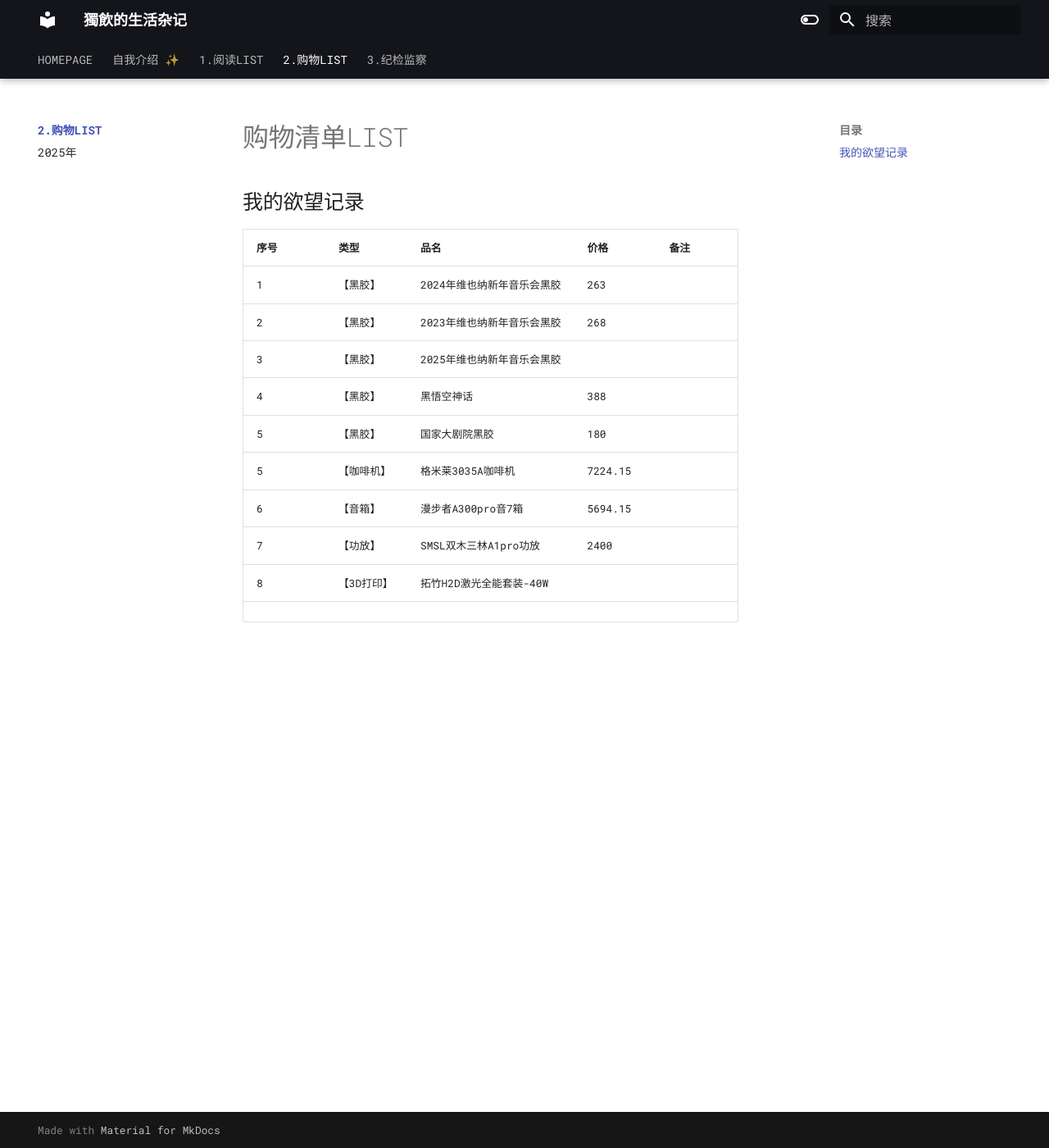
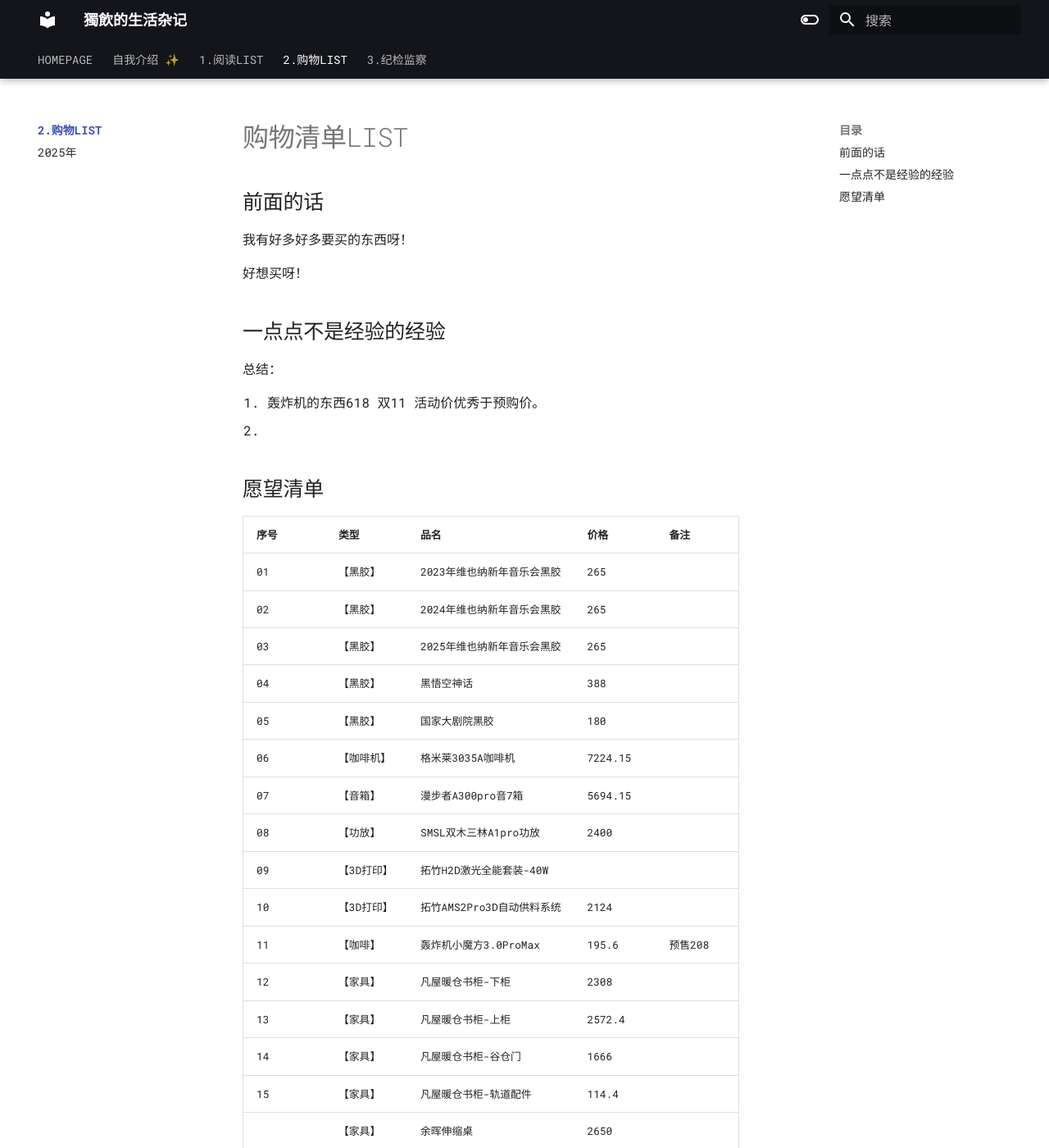
Before and after one commit to one-nerd/one-nerd.github.io, an MkDocs documentation site: the page built from docs/2.购物LIST/index.md, in a window 1280 px wide and 1400 px high. Shown: the whole window at 82% size. Built offline with MkDocs 1.6.1 and Material for MkDocs 9.7.7, drawn with Linux system fonts in a browser that asks for light colours.

Commit message:
Update index.md

```diff
--- a/docs/2.购物LIST/index.md
+++ b/docs/2.购物LIST/index.md
@@ -1,16 +1,39 @@
 # 购物清单LIST
 
-## 我的欲望记录
+## 前面的话
+
+我有好多好多要买的东西呀！
+
+好想买呀！
+
+
+
+## 一点点不是经验的经验
+
+总结：
+
+1. 轰炸机的东西618 双11 活动价优秀于预购价。
+2.
+
+## 愿望清单
 
 | 序号 | 类型       | 品名                       | 价格    | 备注 |
 | ---- | ---------- | -------------------------- | ------- | ---- |
-| 1    | 【黑胶】   | 2024年维也纳新年音乐会黑胶 | 263     |      |
-| 2    | 【黑胶】   | 2023年维也纳新年音乐会黑胶 | 268     |      |
-| 3    | 【黑胶】   | 2025年维也纳新年音乐会黑胶 |         |      |
-| 4    | 【黑胶】   | 黑悟空神话                 | 388     |      |
-| 5 | 	【黑胶】 | 国家大剧院黑胶 | 180 | |
-| 5    | 【咖啡机】 | 格米莱3035A咖啡机          | 7224.15 |      |
-| 6    | 【音箱】   | 漫步者A300pro音7箱         | 5694.15 |      |
-| 7    | 【功放】   | SMSL双木三林A1pro功放      | 2400    |      |
-| 8    | 【3D打印】   | 拓竹H2D激光全能套装-40W |         |      |
-|  |  |  | | |
+| 01   | 【黑胶】   | 2023年维也纳新年音乐会黑胶 | 265     |      |
+| 02   | 【黑胶】   | 2024年维也纳新年音乐会黑胶 | 265     |      |
+| 03   | 【黑胶】   | 2025年维也纳新年音乐会黑胶 | 265 |      |
+| 04   | 【黑胶】   | 黑悟空神话                 | 388     |      |
+| 05 | 	【黑胶】 | 国家大剧院黑胶 | 180 | |
+| 06  | 【咖啡机】 | 格米莱3035A咖啡机          | 7224.15 |      |
+| 07 | 【音箱】 | 漫步者A300pro音7箱 | 5694.15 | |
+| 08  | 【功放】   | SMSL双木三林A1pro功放      | 2400    |      |
+| 09  | 【3D打印】 | 拓竹H2D激光全能套装-40W    |         |      |
+| 10  | 【3D打印】 | 拓竹AMS2Pro3D自动供料系统  | 2124 |      |
+| 11 | 【咖啡】 | 轰炸机小魔方3.0ProMax | 195.6 | 预售208 |
+| 12 | 【家具】 | 凡屋暖仓书柜-下柜 | 2308 |  |
+| 13 | 【家具】 | 凡屋暖仓书柜-上柜 | 2572.4 |  |
+| 14 | 【家具】 | 凡屋暖仓书柜-谷仓门 | 1666 |  |
+| 15 | 【家具】 | 凡屋暖仓书柜-轨道配件 | 114.4 |  |
+|  | 【家具】 | 余晖伸缩桌 | 2650 |  |
+|  | 【健身】 | 绝影水磁双阻划船机 | 12598 |  |
+|  |  |  |  |  |
```
